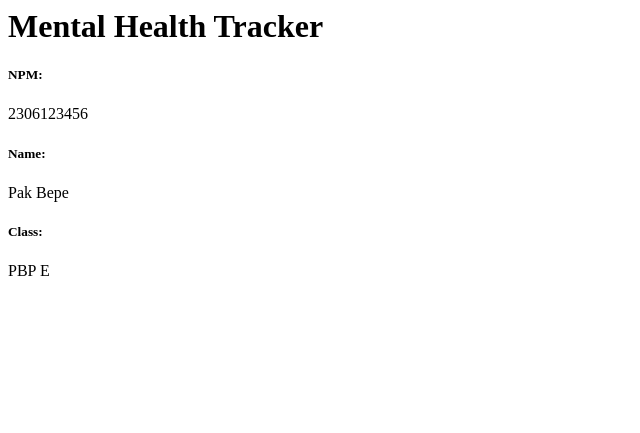
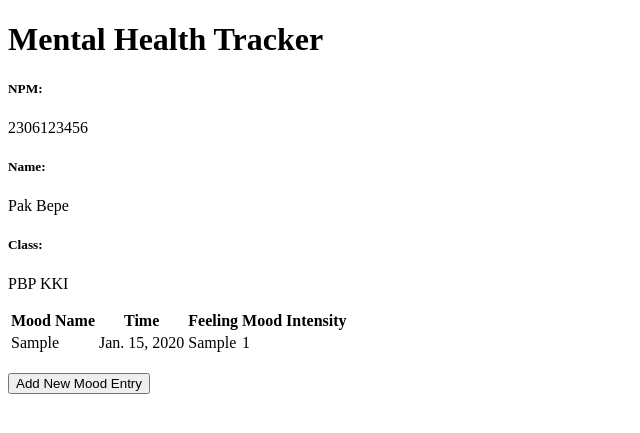
Before and after one commit to sugonamu/mental-health-tracker2, a Django app: page / in a window 1280 px wide. Shown: the top 433 px of the page, without its empty margins (0-640 px from the left). Run offline with Django 5.2, Linux system fonts and the light colour scheme; tables that the repository leaves empty hold one stand-in row (values such as "Sample post").

Commit message:
Tutorial 2

```diff
--- a/main/models.py
+++ b/main/models.py
@@ -1,6 +1,8 @@
 from django.db import models
+import uuid
 
 class MoodEntry(models.Model):
+    id = models.UUIDField(primary_key=True, default=uuid.uuid4, editable=False)  # add this line
     mood = models.CharField(max_length=255)
     time = models.DateField(auto_now_add=True)
     feelings = models.TextField()
--- /dev/null
+++ b/main/templates/base.html
@@ -0,0 +1,13 @@
+{% load static %}
+<!DOCTYPE html>
+<html lang="en">
+  <head>
+    <meta charset="UTF-8" />
+    <meta name="viewport" content="width=device-width, initial-scale=1.0" />
+    {% block meta %} {% endblock meta %}
+  </head>
+
+  <body>
+    {% block content %} {% endblock content %}
+  </body>
+</html>
--- a/main/templates/main.html
+++ b/main/templates/main.html
@@ -1,8 +1,44 @@
+{% extends 'base.html' %}
+
+{% block content %}
 <h1>Mental Health Tracker</h1>
 
 <h5>NPM: </h5>
 <p>{{ npm }}<p>
-<h5>Name: </h5>
-<p>{{ name }}<p>
-<h5>Class: </h5>
-<p>{{ class }}<p>
+
+<h5>Name:</h5>
+<p>{{ name }}</p>
+
+<h5>Class:</h5>
+<p>{{ class }}</p>
+
+{% if not mood_entries %}
+  <p>There are no mood data in mental health tracker.</p>
+{% else %}
+  <table>
+    <tr>
+      <th>Mood Name</th>
+      <th>Time</th>
+      <th>Feeling</th>
+      <th>Mood Intensity</th>
+    </tr>
+
+    {% comment %} This is how to display mood data {% endcomment %}
+    {% for mood_entry in mood_entries %}
+    <tr>
+      <td>{{ mood_entry.mood }}</td>
+      <td>{{ mood_entry.time }}</td>
+      <td>{{ mood_entry.feelings }}</td>
+      <td>{{ mood_entry.mood_intensity }}</td>
+    </tr>
+    {% endfor %}
+  </table>
+{% endif %}
+
+<br />
+
+<a href="{% url 'main:create_mood_entry' %}">
+  <button>Add New Mood Entry</button>
+</a>
+
+{% endblock content %}
--- a/main/urls.py
+++ b/main/urls.py
@@ -1,8 +1,11 @@
 from django.urls import path
-from main.views import show_main
+from main.views import show_main,create_mood_entry,show_xml,show_xml_by_id
 
 app_name = 'main'
 
 urlpatterns = [
     path('', show_main, name='show_main'),
+    path('xml/', show_xml, name='show_xml'),
+    path('xml/<str:id>/', show_xml_by_id, name='show_xml_by_id'),
+    path('create-mood-entry',create_mood_entry,name='create_mood_entry')
 ]
--- a/main/views.py
+++ b/main/views.py
@@ -1,9 +1,35 @@
-from django.shortcuts import render
+from django.shortcuts import render,redirect
+from main.forms import MoodEntryForm
+from main.models import MoodEntry
+from django.http import HttpResponse
+from django.core import serializers
 def show_main(request):
+    mood_entries = MoodEntry.objects.all()
+
     context = {
-        'npm' : '2306123456',
         'name': 'Pak Bepe',
-        'class': 'PBP E'
+        'class': 'PBP KKI',
+        'npm': '2306123456',
+        'mood_entries': mood_entries
     }
 
     return render(request, "main.html", context)
+    return render(request, "main.html", context)
+
+def create_mood_entry(request):
+    form = MoodEntryForm(request.POST or None)
+
+    if form.is_valid() and request.method == "POST":
+        form.save()
+        return redirect('main:show_main')
+
+    context = {'form': form}
+    return render(request, "create_mood_entry.html", context)
+
+def show_xml(request):
+    data = MoodEntry.objects.all()
+    return HttpResponse(serializers.serialize("xml", data), content_type="application/xml")
+
+def show_xml_by_id(request, id):
+    data = MoodEntry.objects.filter(pk=id)
+    return HttpResponse(serializers.serialize("xml", data), content_type="application/xml")
--- a/mental_health_tracker/settings.py
+++ b/mental_health_tracker/settings.py
@@ -55,7 +55,7 @@ ROOT_URLCONF = 'mental_health_tracker.urls'
 TEMPLATES = [
     {
         'BACKEND': 'django.template.backends.django.DjangoTemplates',
-        'DIRS': [],
+        'DIRS': [BASE_DIR / 'templates'],
         'APP_DIRS': True,
         'OPTIONS': {
             'context_processors': [
@@ -122,3 +122,5 @@ STATIC_URL = 'static/'
 # https://docs.djangoproject.com/en/5.1/ref/settings/#default-auto-field
 
 DEFAULT_AUTO_FIELD = 'django.db.models.BigAutoField'
+
+CSRF_TRUSTED_ORIGINS = ["http://localhost","http://127.0.0.1","https://william.samuel:m956ZRwvi9VRffJ@pbp.cs.ui.ac.id/william.samuel/mental-health-tracker2", "https://william.samuel:m956ZRwvi9VRffJ@pbp.cs.ui.ac.id/william.samuel/mental-health-tracker2"]
```
Also changed, not shown: main/forms.py (added, +7 -0 lines), main/templates/create_mood_entry.html (added, +18 -0 lines), .github/workflows/deploy.yml (added), main/migrations/0002_alter_moodentry_id.py (added).
